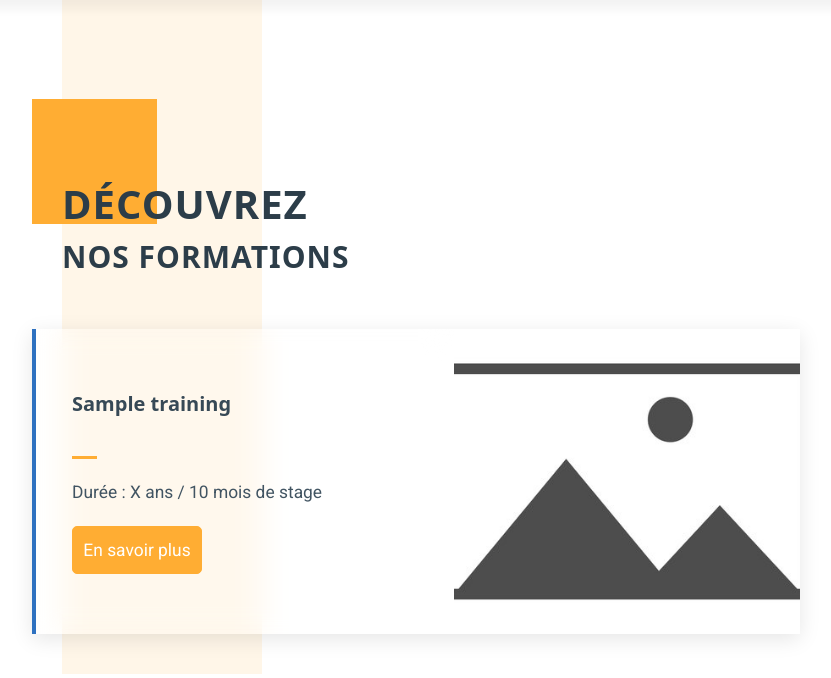
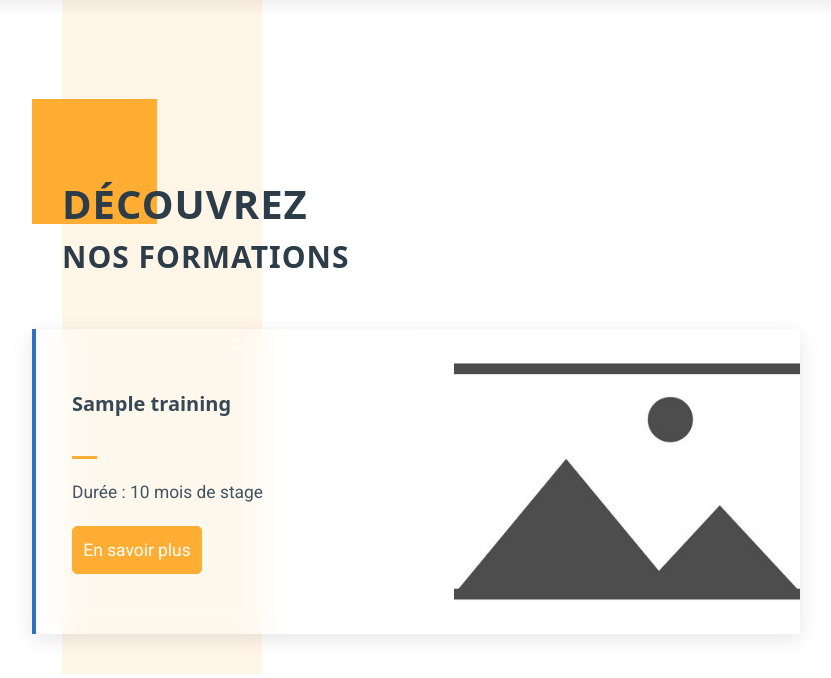
Before and after one commit to WildCodeSchool/202302-orleans-php-project2-jeanetteverdier, a PHP site: template src/View/Training/index.html.twig in a window 1280 px wide. Shown: the part 271-949 px from the top of the page, without its empty margins (224-1055 px from the left). Run offline with PHP 8.4, Linux system fonts and the light colour scheme; the template is opened without the code that fills it: most values are stand-ins (such as "Sample title", 1, 10 or a date in 2020); some libraries are stand-ins or nearby versions; some web fonts are replaced.

Commit message:
commit fixed

```diff
--- a/src/Model/TrainingManager.php
+++ b/src/Model/TrainingManager.php
@@ -8,7 +8,7 @@ class TrainingManager extends AbstractManager
 
     public function selectAllTraining(): array
     {
-        $query = "SELECT name, stage_duration FROM training";
+        $query = "SELECT * FROM training";
 
         $statement = $this->pdo->query($query);
 
--- a/src/View/Training/index.html.twig
+++ b/src/View/Training/index.html.twig
@@ -31,7 +31,7 @@
 							<div class="blue-rectangle"></div>
 							<h4>{{ training.name }}</h4>
 							<div class="orange-rectangle"></div>
-							<p>Durée : X ans /
+							<p>Durée :
 								{{ training.stage_duration }}
 								mois de stage</p>
 							<a href="#" role="button">En savoir plus</a>
```
Also changed, not shown: 2 other files.
